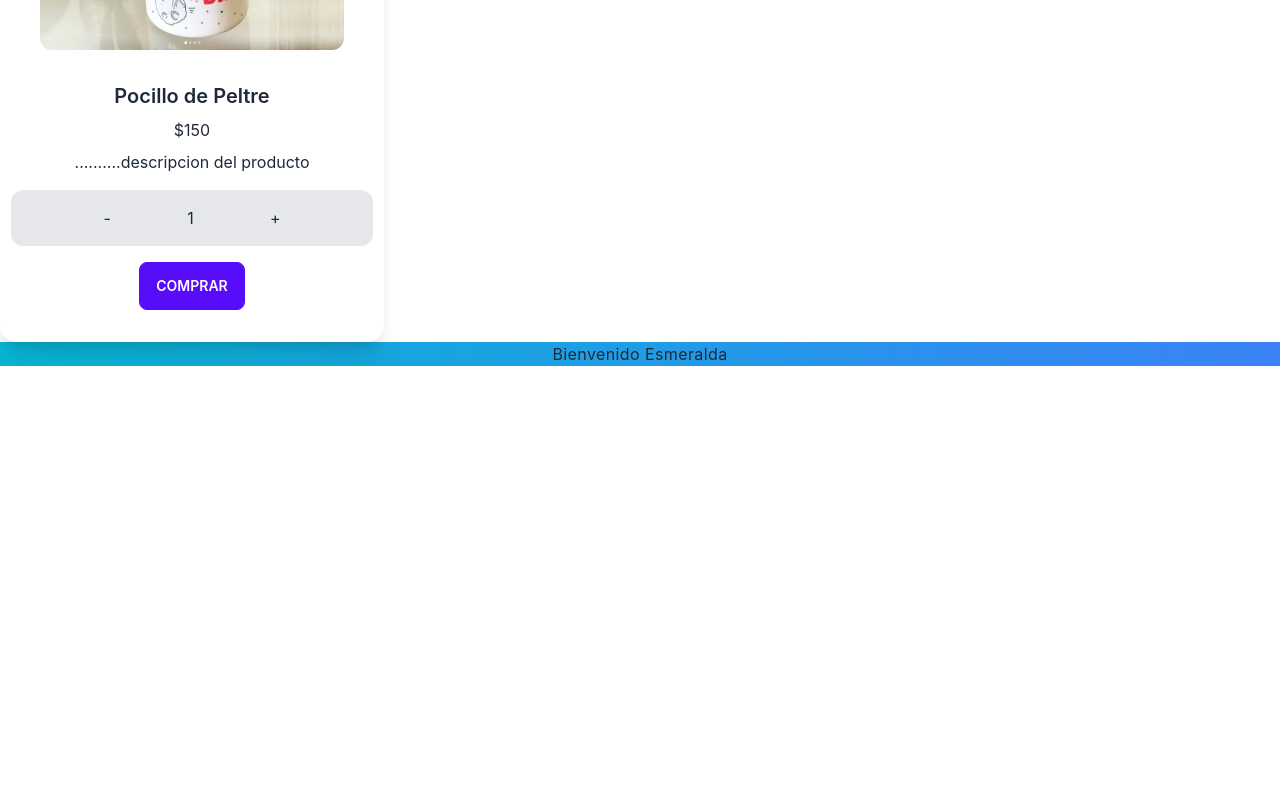
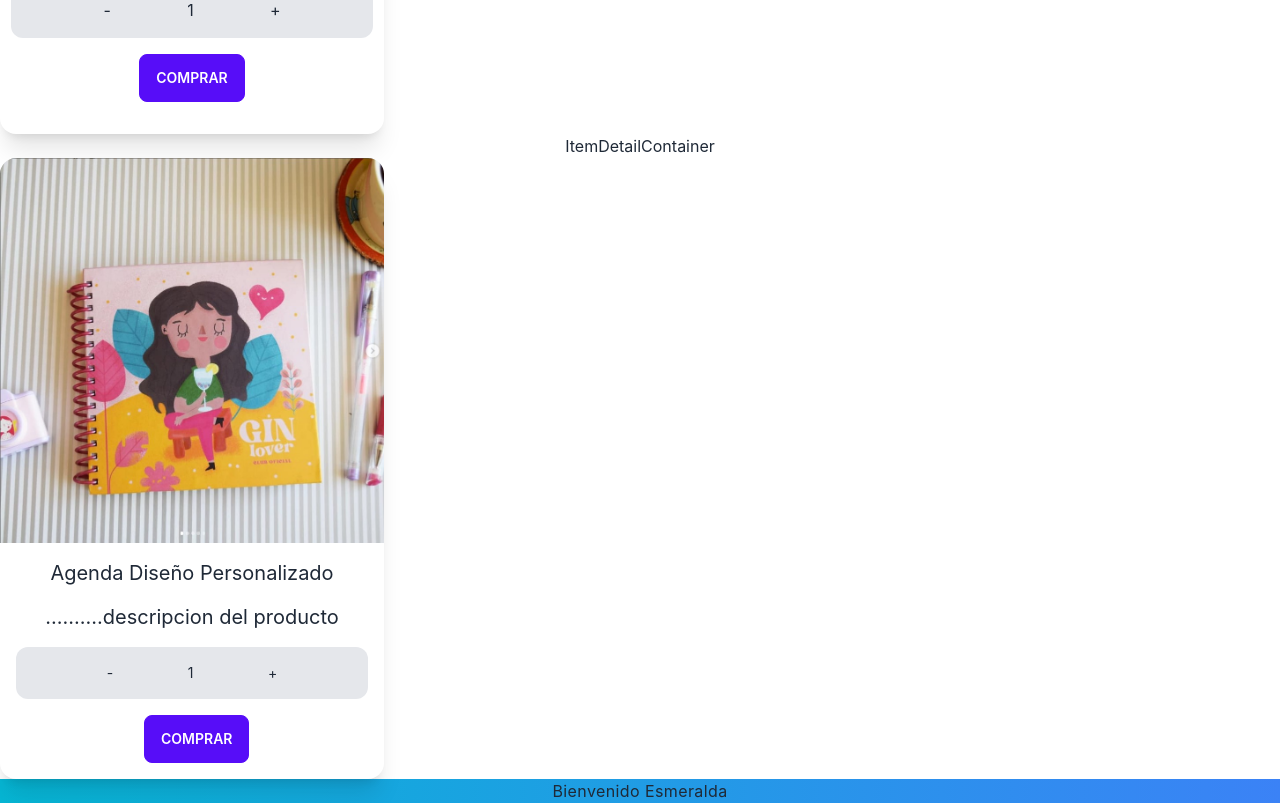
Before and after one commit to EsmeraldaTog/react, a React (Create React App) app: page / in a window 1280 px wide. Shown: the part 1200-2003 px from the top of the page. Before the commit the page ends 1566 px from the top, so only its background shows below. Built offline with nearby package versions, Linux system fonts and the light colour scheme.

Commit message:
Integracion de Item detail y detail container

```diff
--- a/src/App.js
+++ b/src/App.js
@@ -1,6 +1,6 @@
 
 import './App.css';
-
+import ItemDetailContainer from './components/ItemDetailContainer';
 import ItemListContainer from './components/ItemListContainer';
 import NavBar from './components/NavBar';
 import Saludo from './components/Saludo';
@@ -9,13 +9,10 @@ function App() {
   return (
     <div className="App">
       <NavBar/>
-      <br></br>
-      <br></br>
-      <br></br>
-      <br></br>
-      <br></br>
+
       <h1 className="text-3xl font-bold underline">CREANDO TIENDA LINEA CON REACT/TAILWIND/DAYSI UI</h1>
       <ItemListContainer/>
+      <ItemDetailContainer/>
 
       <Saludo nombre="Esmeralda"/>
 
--- a/src/components/Item.js
+++ b/src/components/Item.js
@@ -3,30 +3,23 @@ import ItemCount from './ItemCount'
 
 const Item = ({productos}) => {
 
-    const {nombre,id,precio,descripcion,imagen,stock }= productos
+    const {id,nombre,precio,descripcion,imagen,stock }= productos
 
   return (
     <div>
         <div className="card w-96 bg-base-100 shadow-xl">
   <figure className="px-10 pt-10">
-    <img src={imagen} alt="Shoes" className="rounded-xl" />
+    <img src={imagen} alt="" className="rounded-xl" />
   </figure>
   <div className="card-body items-center text-center">
     <h2 className="card-title">{nombre}</h2>
     <h4>${precio}</h4>
-     <p>{descripcion}</p>
     <div className="card-actions">
           <ItemCount stock={stock} initial ={1}/>
     </div>
   </div>
 </div>
-        {/* <div>Id:{id}</div>
-        <div>Nombre del Producto: {nombre}</div>
-        <div>Precio: ${precio}</div>
-        <div>Descripcion: {descripcion}</div>
-        <div><img src={imagen} alt="" /></div>
-        <div>Existencia:{stock}</div>
-        <ItemCount stock={stock} initial={1}/> */}
+
         </div>
 
   )
--- a/src/components/ItemCount.js
+++ b/src/components/ItemCount.js
@@ -2,6 +2,7 @@
 import { useState } from "react"
 
 const ItemCount = ({stock, initial}) => {
+
   const [count, setCount] = useState(Number(initial))
 	const resHandler = () => {
     if(count > initial){
@@ -22,6 +23,7 @@ const ItemCount = ({stock, initial}) => {
 			<button onClick={addHandler}>+</button>
 		</div>
 			<button className="btn btn-primary mx-32 mt-4">Comprar</button>
+
 		</div>
 	)
 }
--- /dev/null
+++ b/src/components/ItemDetail.js
@@ -0,0 +1,43 @@
+import React, { useEffect, useState } from 'react'
+import { productos } from "../data/productos";
+import ItemCount from './ItemCount'
+
+const ItemDetail = (props) => {
+
+    const [product, setProduct] =  useState([])
+
+    useEffect(() => {
+   getProductId()
+
+},);
+
+
+
+const getProductId= () =>{
+    const getProductIdPromise = new Promise((res, reject) =>{
+        setTimeout(() => {
+            res(productos)
+        }, 5000);
+    })
+
+     getProductIdPromise.then(d=>{
+    setProduct(d.find( p => p.id === props.id ) )
+  });
+}
+
+
+return (
+    <div className="center card card-compact w-96 bg-base-100 shadow-xl">
+      <figure>
+        <img src={product.imagen} alt="" />
+      </figure>
+      <div className="card-body">
+        <h2 className="text-center text-xl">{product.nombre}</h2>
+        <h4 className="text-center font-bold text-xl">{product.price}</h4>
+				<h4 className="text-center text-xl">{product.descripcion}</h4>
+                <ItemCount stock={product.stock} initial ={1}/>
+      </div>
+    </div>
+  )
+}
+export default ItemDetail
--- /dev/null
+++ b/src/components/ItemDetailContainer.js
@@ -0,0 +1,12 @@
+import React from 'react'
+import ItemDetail from './ItemDetail'
+
+const ItemDetailContainer = (p) => {
+  return (
+    <div>ItemDetailContainer
+    <ItemDetail id={3}/>
+    </div>
+  )
+}
+
+export default ItemDetailContainer
--- a/src/components/Saludo.js
+++ b/src/components/Saludo.js
@@ -1,6 +1,6 @@
 import React from 'react'
 
-const saludo = (props) => {
+const Saludo = (props) => {
   return (
 
     <h1 className= "tracking-wide bg-gradient-to-r from-cyan-500 to-blue-500"> Bienvenido {props.nombre} </h1>
@@ -8,4 +8,4 @@ const saludo = (props) => {
   )
 }
 
-export default saludo
+export default Saludo
--- a/src/data/productos.js
+++ b/src/data/productos.js
@@ -1,7 +1,7 @@
 
 export const productos = [
     {
-    id: "0001",
+    id: 1,
     nombre: "Sudadera Diseño Ajolote",
     precio: 550,
     descripcion: "..........descripcion del producto",
@@ -9,7 +9,7 @@ export const productos = [
     stock: 3
     },
     {
-    id: "0002",
+    id: 2,
     nombre: "Fanzine Cosas que Decir",
     precio: 220,
     descripcion: "Impreso en serigrafía 2 tintas,Papel opalina de 135 gr.",
@@ -18,7 +18,7 @@ export const productos = [
 
     },
     {
-      id: "0003",
+      id: 3,
       nombre: "Agenda Diseño Personalizado",
       precio: 250,
       descripcion: "..........descripcion del producto",
@@ -27,7 +27,7 @@ export const productos = [
 
     },
     {
-      id: "0004",
+      id: 4,
       nombre: "Pocillo de Peltre",
       precio: 150,
       descripcion: "..........descripcion del producto",
```
